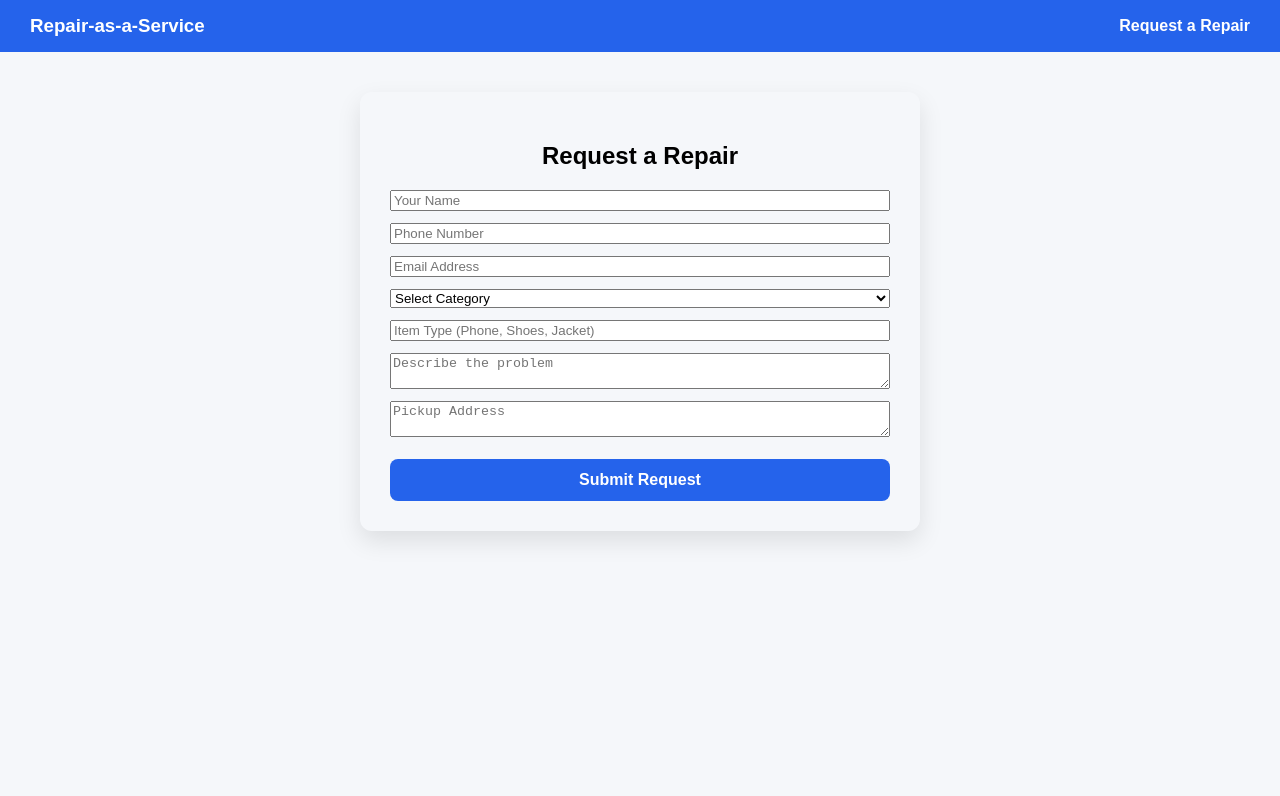
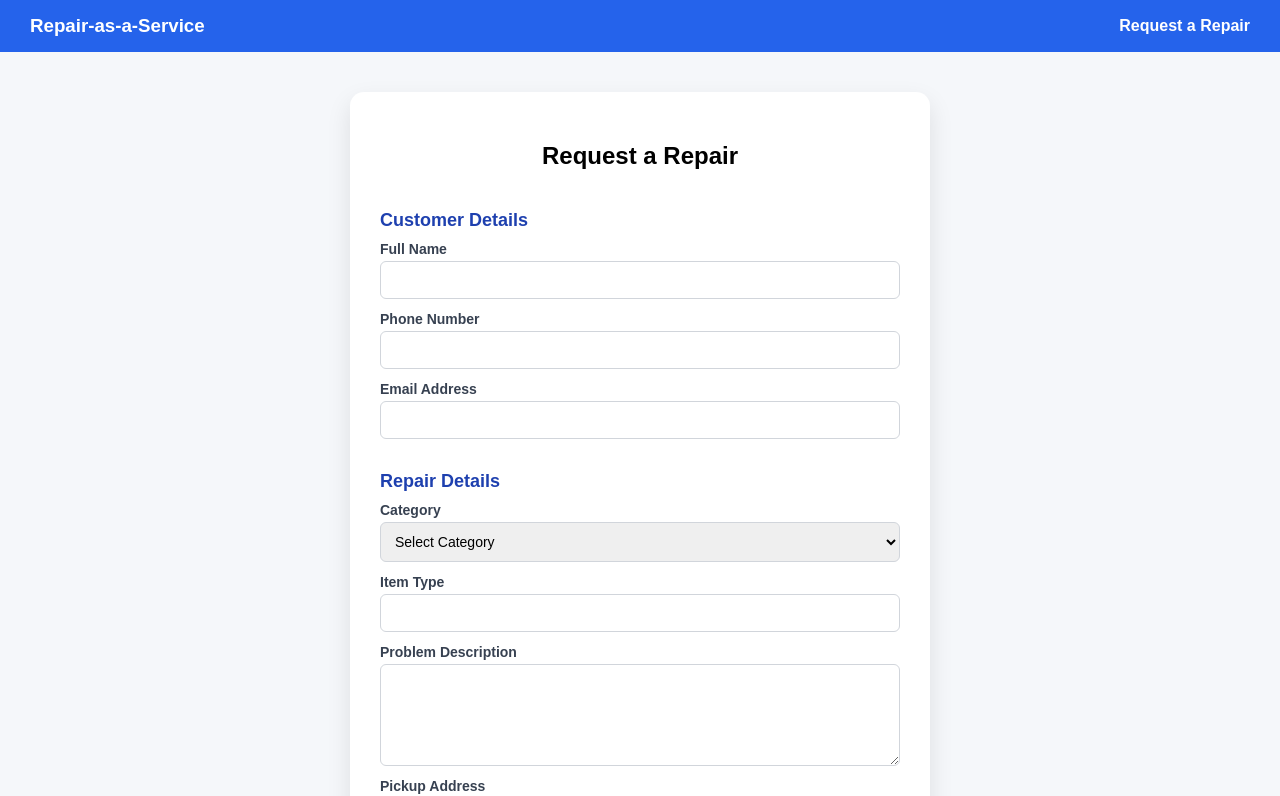
Before and after one commit to sandeepreddy2005/repair-as-a-service, a React (Create React App) app in the folder frontend/: page /request in a window 1280 px wide. Shown: the top 796 px of the page. Built offline with nearby package versions, Linux system fonts and the light colour scheme.

Commit message:
Improve request repair form UI while entering details

```diff
--- a/frontend/src/pages/RequestRepair.js
+++ b/frontend/src/pages/RequestRepair.js
@@ -23,7 +23,6 @@ function RequestRepair() {
     e.preventDefault();
     setError("");
 
-    // Simple validation
     for (let key in formData) {
       if (!formData[key]) {
         setError("Please fill all fields before submitting.");
@@ -84,32 +83,44 @@ function RequestRepair() {
       {error && <p style={styles.error}>{error}</p>}
 
       <form onSubmit={handleSubmit} style={styles.form}>
+
+        {/* CUSTOMER DETAILS */}
+        <h3 style={styles.sectionTitle}>Customer Details</h3>
+
+        <label style={styles.label}>Full Name</label>
         <input
           name="customerName"
-          placeholder="Your Name"
           value={formData.customerName}
           onChange={handleChange}
+          style={styles.input}
         />
 
+        <label style={styles.label}>Phone Number</label>
         <input
           name="phone"
-          placeholder="Phone Number"
           value={formData.phone}
           onChange={handleChange}
+          style={styles.input}
         />
 
+        <label style={styles.label}>Email Address</label>
         <input
+          type="email"
           name="email"
-          type="email"
-          placeholder="Email Address"
           value={formData.email}
           onChange={handleChange}
+          style={styles.input}
         />
 
+        {/* REPAIR DETAILS */}
+        <h3 style={styles.sectionTitle}>Repair Details</h3>
+
+        <label style={styles.label}>Category</label>
         <select
           name="category"
           value={formData.category}
           onChange={handleChange}
+          style={styles.input}
         >
           <option value="">Select Category</option>
           <option value="Electronics">Electronics</option>
@@ -118,30 +129,34 @@ function RequestRepair() {
           <option value="Appliances">Appliances</option>
         </select>
 
+        <label style={styles.label}>Item Type</label>
         <input
           name="itemType"
-          placeholder="Item Type (Phone, Shoes, Jacket)"
           value={formData.itemType}
           onChange={handleChange}
+          style={styles.input}
         />
 
+        <label style={styles.label}>Problem Description</label>
         <textarea
           name="problem"
-          placeholder="Describe the problem"
           value={formData.problem}
           onChange={handleChange}
+          style={styles.textarea}
         />
 
+        <label style={styles.label}>Pickup Address</label>
         <textarea
           name="address"
-          placeholder="Pickup Address"
           value={formData.address}
           onChange={handleChange}
+          style={styles.textarea}
         />
 
         <button type="submit" style={styles.button} disabled={loading}>
           {loading ? "Submitting..." : "Submit Request"}
         </button>
+
       </form>
     </div>
   );
@@ -149,12 +164,13 @@ function RequestRepair() {
 
 const styles = {
   container: {
-    maxWidth: "500px",
+    maxWidth: "520px",
     margin: "40px auto",
     padding: "30px",
-    borderRadius: "12px",
+    borderRadius: "14px",
     boxShadow: "0 10px 25px rgba(0,0,0,0.1)",
     fontFamily: "Arial, sans-serif",
+    backgroundColor: "white",
   },
 
   title: {
@@ -165,11 +181,41 @@ const styles = {
   form: {
     display: "flex",
     flexDirection: "column",
-    gap: "12px",
+  },
+
+  sectionTitle: {
+    marginTop: "20px",
+    marginBottom: "10px",
+    fontSize: "18px",
+    color: "#1e40af",
+  },
+
+  label: {
+    fontSize: "14px",
+    fontWeight: "bold",
+    marginBottom: "4px",
+    color: "#374151",
+  },
+
+  input: {
+    padding: "10px",
+    borderRadius: "6px",
+    border: "1px solid #d1d5db",
+    marginBottom: "12px",
+    fontSize: "14px",
+  },
+
+  textarea: {
+    padding: "10px",
+    borderRadius: "6px",
+    border: "1px solid #d1d5db",
+    marginBottom: "12px",
+    fontSize: "14px",
+    minHeight: "80px",
   },
 
   button: {
-    marginTop: "10px",
+    marginTop: "16px",
     padding: "12px",
     borderRadius: "8px",
     border: "none",
```
